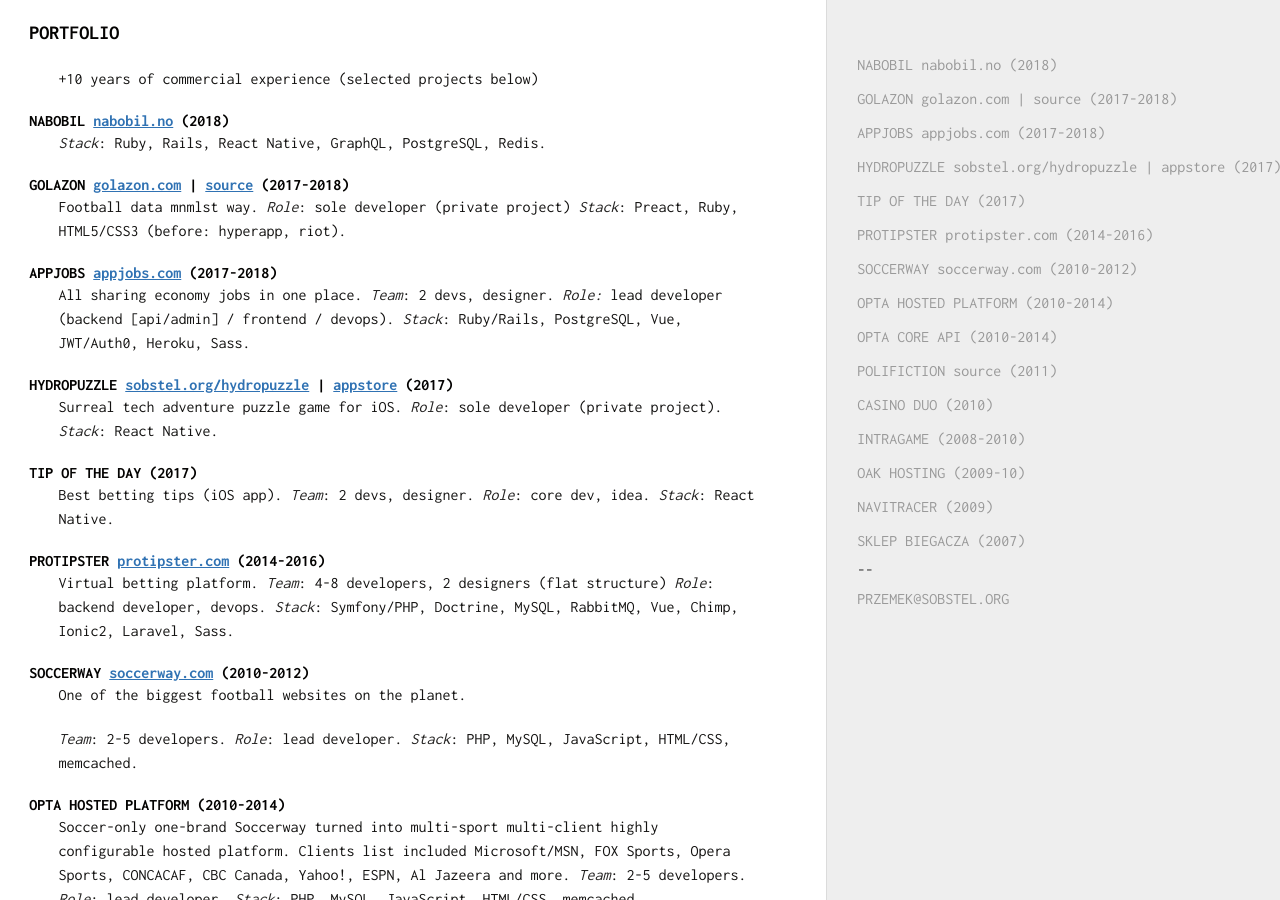
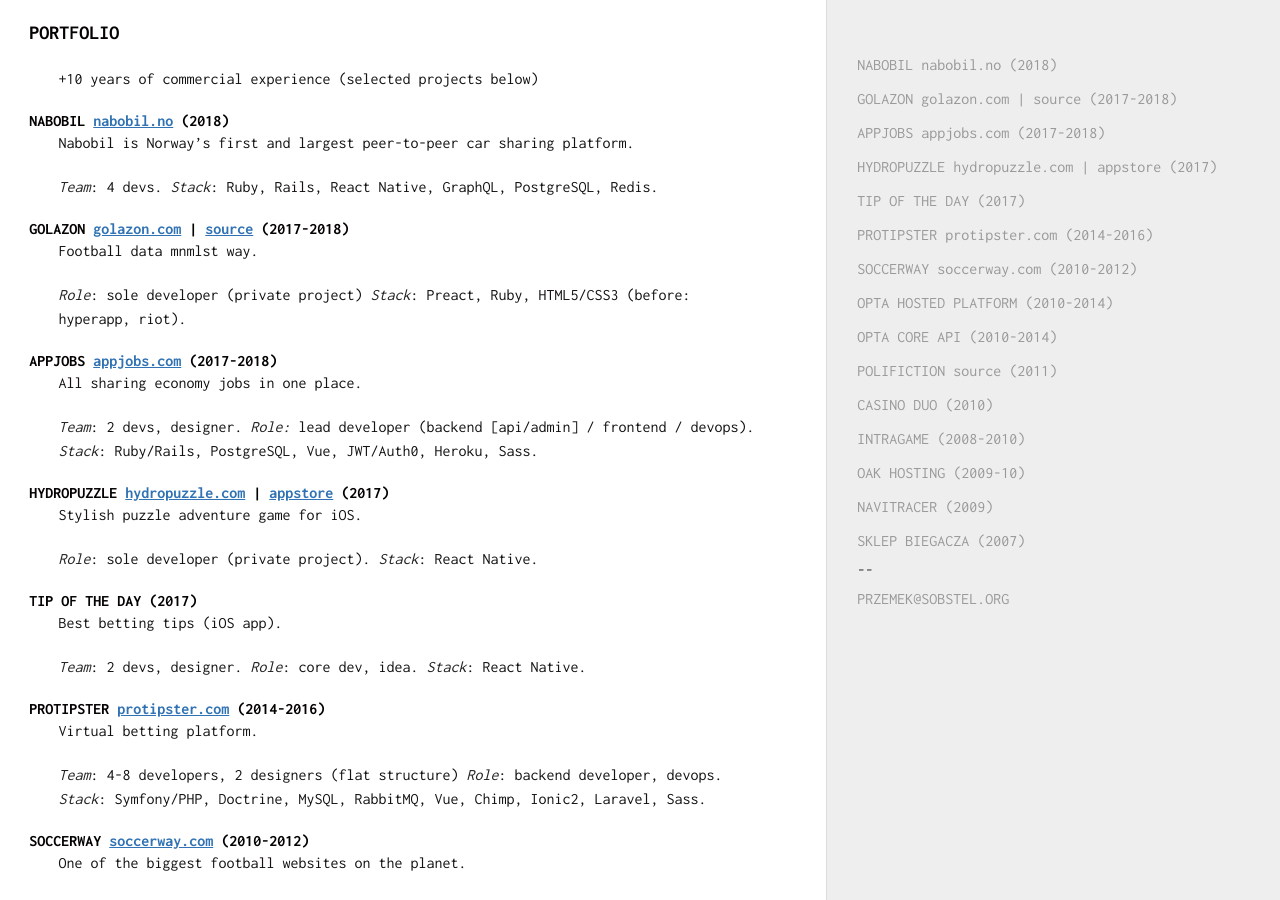
Before and after one commit to sobstel/sobstel.github.com, a Jekyll site: the page built from projects.html, in a window 1280 px wide and 900 px high. Built offline with Jekyll 4.4.1, drawn with Linux system fonts in a browser that asks for light colours; some of the changed text lies outside the part shown.

Commit message:
You are never too old to set another goal or to dream a new dream

```diff
--- a/dev.html
+++ b/dev.html
@@ -39,8 +39,8 @@
 <h2 id="CURRENT">CURRENT</h2>
 
 <p><strong>Nabobil</strong> <a href="https://nabobil.no/en">www.nabobil.no</a><br />
-Nabobil.no is a marketplace that connects people that needs a car with people that owns a car.
-One of the best Norwegian startups. Ruby, Rails, React, React Native, GraphQL.</p>
+Nabobil is Norway’s first and largest peer-to-peer car sharing platform.
+Ruby, Rails, React, React Native, GraphQL.</p>
 
 <h2 id="HISTORY">HISTORY</h2>
 
--- a/index.html
+++ b/index.html
@@ -1,6 +1,6 @@
 ---
 layout: default
-title: Sobstel
+title: SOBSTEL
 ---
 
 <div class='mp' id='man'>
@@ -10,7 +10,7 @@
     <a href="mailto:przemek@sobstel.org">PRZEMEK@SOBSTEL.ORG</a>
   </div>
 
-  <h1>Sobstel</h1>
+  <h1>SOBSTEL</h1>
 <div class="index-items">
 <p><strong><a href="/dev/" title="Developer">Developer</a></strong></p>
 <p><strong><a href="/hydropuzzle/" title="Hydropuzzle">Hydropuzzle</a></strong></p>
--- a/portfolio.html
+++ b/projects.html
@@ -9,7 +9,7 @@
     <a href="#NABOBIL-nabobil-no-2018-">NABOBIL nabobil.no (2018)</a>
     <a href="#GOLAZON-golazon-com-source-2017-2018-">GOLAZON golazon.com | source (2017-2018)</a>
     <a href="#APPJOBS-appjobs-com-2017-2018-">APPJOBS appjobs.com (2017-2018)</a>
-    <a href="#HYDROPUZZLE-sobstel-org-hydropuzzle-appstore-2017-">HYDROPUZZLE sobstel.org/hydropuzzle | appstore (2017)</a>
+    <a href="#HYDROPUZZLE-hydropuzzle-com-appstore-2017-">HYDROPUZZLE hydropuzzle.com | appstore (2017)</a>
     <a href="#TIP-OF-THE-DAY-2017-">TIP OF THE DAY (2017)</a>
     <a href="#PROTIPSTER-protipster-com-2014-2016-">PROTIPSTER protipster.com (2014-2016)</a>
     <a href="#SOCCERWAY-soccerway-com-2010-2012-">SOCCERWAY soccerway.com (2010-2012)</a>
@@ -30,38 +30,46 @@
 
 <h2 id="NABOBIL-nabobil-no-2018-">NABOBIL <span><a href="https://nabobil.no/en">nabobil.no</a> (2018)</span></h2>
 
-<p><em>Stack</em>: Ruby, Rails, React Native, GraphQL, PostgreSQL, Redis.</p>
+<p>Nabobil is Norway’s first and largest peer-to-peer car sharing platform.</p>
+
+<p><em>Team</em>: 4 devs.
+<em>Stack</em>: Ruby, Rails, React Native, GraphQL, PostgreSQL, Redis.</p>
 
 <h2 id="GOLAZON-golazon-com-source-2017-2018-">GOLAZON <span><a href="https://github.com/sobstel/golazon">golazon.com</a> | <a href="https://github.com/sobstel/golazon">source</a> (2017-2018)</span></h2>
 
-<p>Football data mnmlst way.
-<em>Role</em>: sole developer (private project)
+<p>Football data mnmlst way.</p>
+
+<p><em>Role</em>: sole developer (private project)
 <em>Stack</em>: Preact, Ruby, HTML5/CSS3 (before: hyperapp, riot).</p>
 
 <h2 id="APPJOBS-appjobs-com-2017-2018-">APPJOBS <span><a href="https://www.appjobs.com/">appjobs.com</a> (2017-2018)</span></h2>
 
-<p>All sharing economy jobs in one place.
-<em>Team</em>: 2 devs, designer.
+<p>All sharing economy jobs in one place.</p>
+
+<p><em>Team</em>: 2 devs, designer.
 <em>Role:</em> lead developer (backend [api/admin] / frontend / devops).
 <em>Stack</em>: Ruby/Rails, PostgreSQL, Vue, JWT/Auth0, Heroku, Sass.</p>
 
-<h2 id="HYDROPUZZLE-sobstel-org-hydropuzzle-appstore-2017-">HYDROPUZZLE <span><a href="http://www.sobstel.org/hydropuzzle/">sobstel.org/hydropuzzle</a> | <a href="https://itunes.apple.com/app/id1294812505?ls=1&amp;mt=8">appstore</a> (2017)</span></h2>
+<h2 id="HYDROPUZZLE-hydropuzzle-com-appstore-2017-">HYDROPUZZLE <span><a href="http://www.sobstel.org/hydropuzzle/">hydropuzzle.com</a> | <a href="https://itunes.apple.com/app/id1294812505?ls=1&amp;mt=8">appstore</a> (2017)</span></h2>
 
-<p>Surreal tech adventure puzzle game for iOS.
-<em>Role</em>: sole developer (private project).
+<p>Stylish puzzle adventure game for iOS.</p>
+
+<p><em>Role</em>: sole developer (private project).
 <em>Stack</em>: React Native.</p>
 
 <h2 id="TIP-OF-THE-DAY-2017-">TIP OF THE DAY <span>(2017)</span></h2>
 
-<p>Best betting tips (iOS app).
-<em>Team</em>: 2 devs, designer.
+<p>Best betting tips (iOS app).</p>
+
+<p><em>Team</em>: 2 devs, designer.
 <em>Role</em>: core dev, idea.
 <em>Stack</em>: React Native.</p>
 
 <h2 id="PROTIPSTER-protipster-com-2014-2016-">PROTIPSTER <span><a href="https://www.protipster.com/">protipster.com</a> (2014-2016)</span></h2>
 
-<p>Virtual betting platform.
-<em>Team</em>: 4-8 developers, 2 designers (flat structure)
+<p>Virtual betting platform.</p>
+
+<p><em>Team</em>: 4-8 developers, 2 designers (flat structure)
 <em>Role</em>: backend developer, devops.
 <em>Stack</em>: Symfony/PHP, Doctrine, MySQL, RabbitMQ, Vue, Chimp,
 Ionic2, Laravel, Sass.</p>
@@ -79,16 +87,18 @@
 <p>Soccer-only one-brand Soccerway turned into multi-sport
 multi-client highly configurable hosted platform.
 Clients list included Microsoft/MSN, FOX Sports, Opera Sports,
-CONCACAF, CBC Canada, Yahoo!, ESPN, Al Jazeera and more.
-<em>Team</em>: 2-5 developers.
+CONCACAF, CBC Canada, Yahoo!, ESPN, Al Jazeera and more.</p>
+
+<p><em>Team</em>: 2-5 developers.
 <em>Role</em>: lead developer.
 <em>Stack</em>: PHP, MySQL, JavaScript, HTML/CSS, memcached.</p>
 
 <h2 id="OPTA-CORE-API-2010-2014-">OPTA CORE API <span>(2010-2014)</span></h2>
 
 <p>Data feeds for probably the widest possible range of sports
-competitions across the globe.
-<em>Team</em>: 2-5 developers.
+competitions across the globe.</p>
+
+<p><em>Team</em>: 2-5 developers.
 <em>Role</em>: lead developer.
 <em>Stack</em>: PHP, MySQL, memcached, ElasticSearch.</p>
 
@@ -96,8 +106,9 @@
 
 <p>Political comic strips. Done for fun, got pretty popular,
 eventually closed due to lack of enough interest for the
-Polish political scene.
-<em>Team</em>: 2 developers.
+Polish political scene.</p>
+
+<p><em>Team</em>: 2 developers.
 <em>Role</em>: sole developer.
 <em>Stack</em>: Ruby, Rails, JavaScript, Sass, AMF.</p>
 
@@ -109,32 +120,36 @@
 <h2 id="INTRAGAME-2008-2010-">INTRAGAME <span>(2008-2010)</span></h2>
 
 <p>Gaming website and affiliate system. First version done fully
-by myself only, including server setup and administration.
-<em>Team</em>: 1-2 developers, designer.
+by myself only, including server setup and administration.</p>
+
+<p><em>Team</em>: 1-2 developers, designer.
 <em>Stack</em>: PHP, MySQL, CSS, JavaScript, SOAP.</p>
 
 <h2 id="OAK-HOSTING-2009-10-">OAK HOSTING <span>(2009-10)</span></h2>
 
 <p>Seamless integration with cPanel and webmail, SEO ranks reader
-and reports generator for clients. Dedicated account setup automation scripts.
-<em>Stack</em>: PHP, MySQL, CSS, Ubuntu.</p>
+and reports generator for clients. Dedicated account setup automation scripts.</p>
+
+<p><em>Stack</em>: PHP, MySQL, CSS, Ubuntu.</p>
 
 <h2 id="NAVITRACER-2009-">NAVITRACER <span>(2009)</span></h2>
 
-<p>Truck GPS tracking system (API, web interface, admin interface).
-<em>Stack</em>: PHP, MySQL, Zend Framework, Doctrine.</p>
+<p>Truck GPS tracking system (API, web interface, admin interface).</p>
+
+<p><em>Stack</em>: PHP, MySQL, Zend Framework, Doctrine.</p>
 
 <h2 id="SKLEP-BIEGACZA-2007-">SKLEP BIEGACZA <span>(2007)</span></h2>
 
-<p>E-commerce store for runners. Done very first version (sadly not available anymore).
-<em>Role</em>: sole developer.
+<p>E-commerce store for runners. Done very first version (sadly not available anymore).</p>
+
+<p><em>Role</em>: sole developer.
 <em>Stack</em>: PHP, MySQL, Doctrine, HTML/CSS, JavaScript.</p>
 
 <p>... and dozens of other web apps and small websites.</p>
 
 
   <ol class='man-decor man-foot man foot'>
-    <li class='tl'>portfolio &#8226; May 2018</li>
+    <li class='tl'>projects &#8226; November 2018</li>
     <li class='tc'></li>
     <li class='tr'></li>
   </ol>
```
Also changed, not shown: 4 other files.
